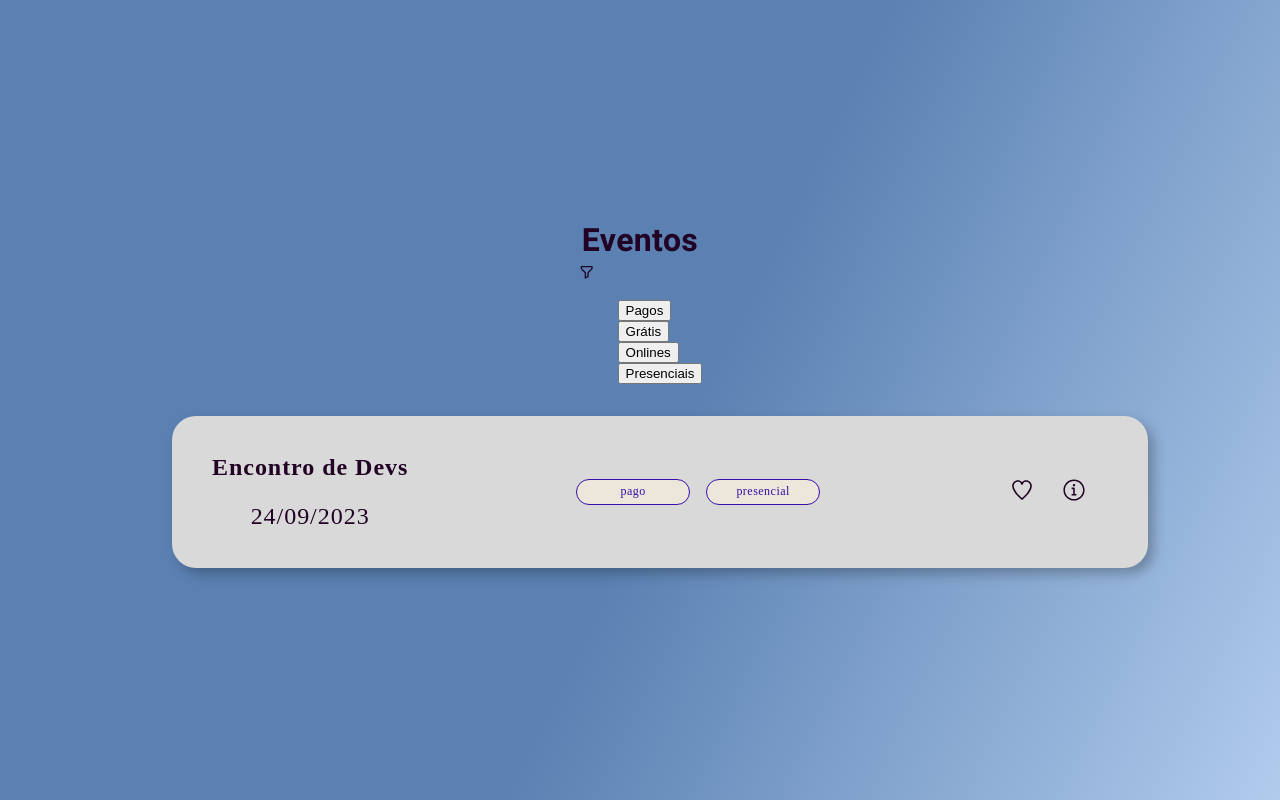
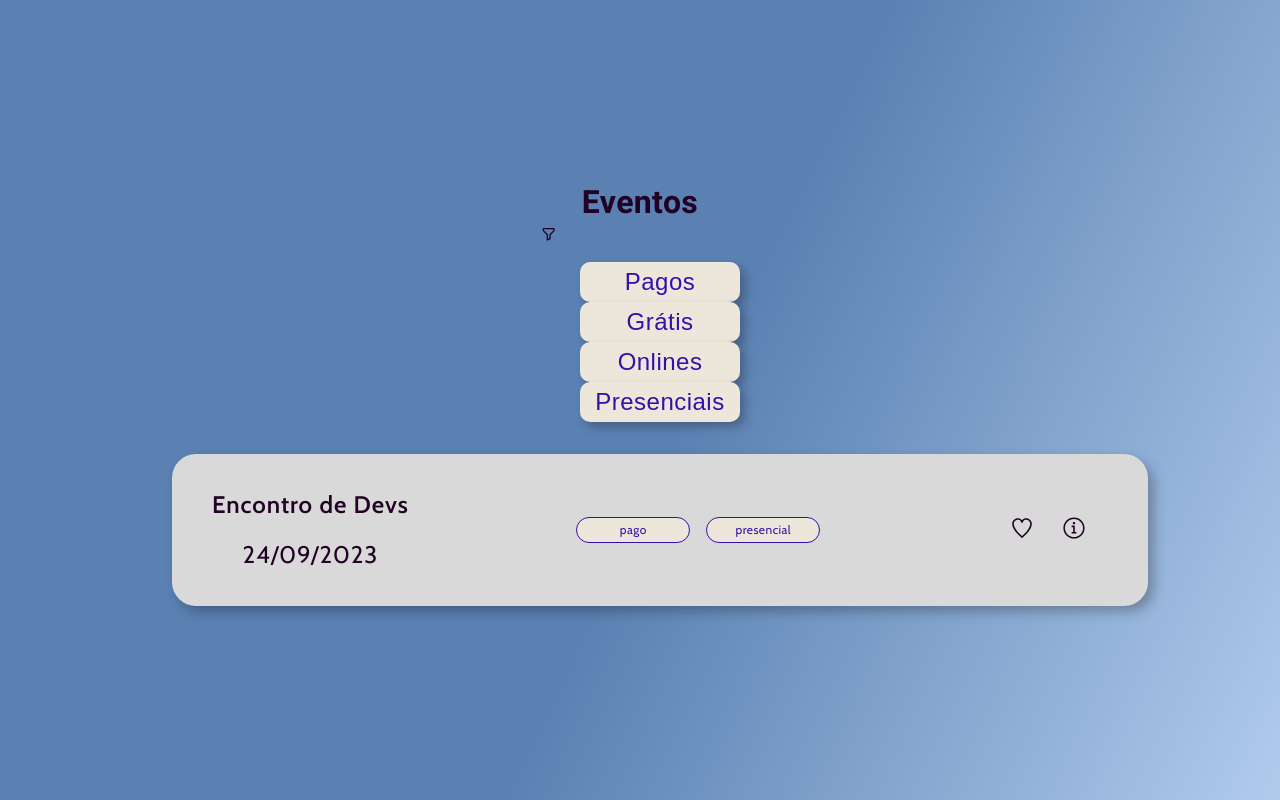
Before and after one commit to orange-hacka-zero/hacka-zero-FrontEnd, a React (Vite) app: page / in a window 1280 px wide. Built offline with nearby package versions, Linux system fonts and the light colour scheme.

Commit message:
style: Add style into tagsBtns

```diff
--- a/src/globalStyles.css
+++ b/src/globalStyles.css
@@ -23,7 +23,7 @@ body {
   height: 100vh;
   overflow: hidden;
   color: var(  --text-color);
-  font-family: font-family: 'Cabin', sans-serif;
+  font-family: 'Cabin', sans-serif;
 }
 
 ul {
--- a/src/pages/Events/Events.tsx
+++ b/src/pages/Events/Events.tsx
@@ -9,7 +9,6 @@ import MeetCard from "./components/MeetCard";
 
 const Events: FC = () => {
   const meetData = {
-    id: 1,
     name: "Encontro de Devs",
     date: "24/09/2023",
     tags: ["pago", "presencial"],
--- a/src/pages/Events/components/MeetCard.tsx
+++ b/src/pages/Events/components/MeetCard.tsx
@@ -9,7 +9,6 @@ import { RxHeart } from "react-icons/rx";
 
 type MeetCardProps = {
   meetData: {
-    id: number;
     name: string;
     date: string;
     tags: string[];
--- /dev/null
+++ b/src/pages/Events/components/TagBtn.module.css
@@ -0,0 +1,14 @@
+.tagBtn {
+  border-radius: 10px;
+  border: none;
+  background: var(  --bg-light);
+  color: var( --text-tag);
+  width: 10rem;
+  height: 2.5rem;
+  font-size: 1.5rem;
+  font-style: normal;
+  font-weight: 400;
+  line-height: normal;
+  letter-spacing: 0.48px;
+  filter: drop-shadow(5px 5px 5px rgba(0, 0, 0, 0.25));
+}
--- a/src/pages/Events/components/TagBtn.tsx
+++ b/src/pages/Events/components/TagBtn.tsx
@@ -1,4 +1,7 @@
 import React from "react";
+
+import "../../../globalStyles.css";
+import style from "./TagBtn.module.css";
 
 type TabBtnProps = {
   children: string;
@@ -7,7 +10,7 @@ type TabBtnProps = {
 const TagBtn: React.FC<TabBtnProps> = ({ children }) => {
   return (
     <li>
-      <button>{children}</button>
+      <button className={style.tagBtn}>{children}</button>
     </li>
   );
 };
```
